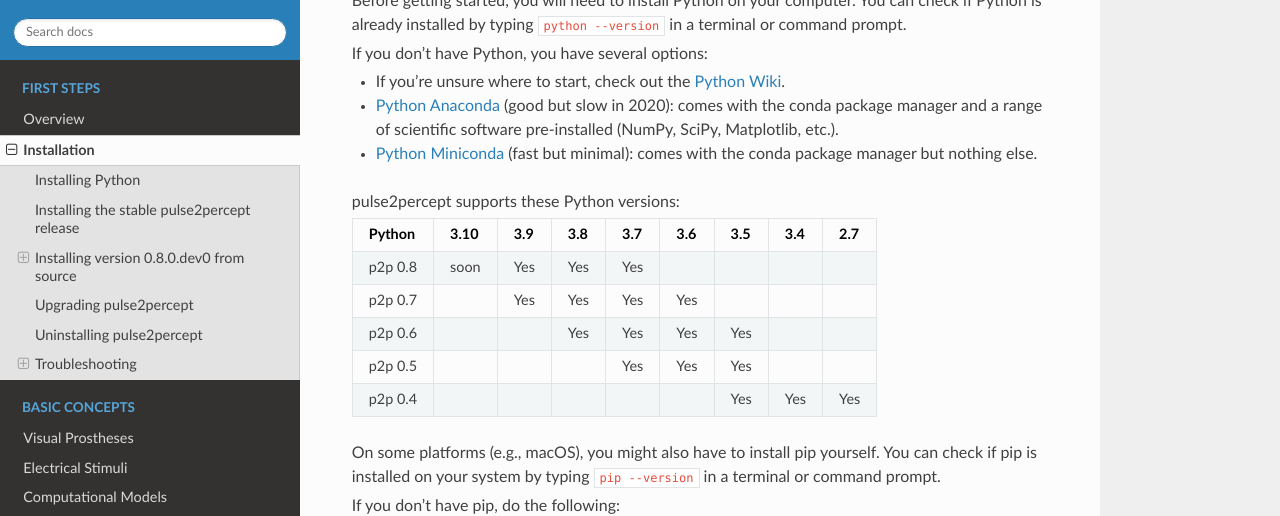
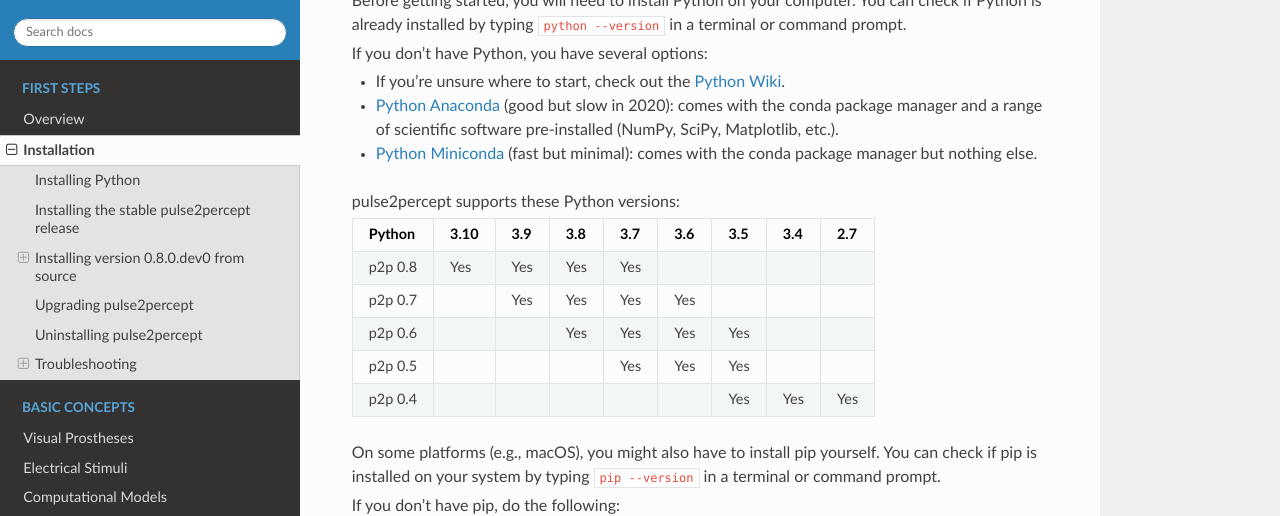
Before and after one commit to pulse2percept/pulse2percept, a Sphinx documentation site: the page built from doc/install.rst, in a window 1280 px wide and 900 px high, scrolled down 457 px. Shown: the top 516 px of the window. Built offline with Sphinx 7.4.7 and the Read the Docs theme 2.0.0, drawn with Linux system fonts in a browser that asks for light colours; pages that are not in the unit, such as notebooks, are missing from menus.

Commit message:
drop i686 builds, add Py310

```diff
--- a/doc/install.rst
+++ b/doc/install.rst
@@ -43,7 +43,7 @@
 +----------------------+-----+-----+-----+-----+-----+-----+-----+-----+
 |        Python        |3.10 | 3.9 | 3.8 | 3.7 | 3.6 | 3.5 | 3.4 | 2.7 |
 +======================+=====+=====+=====+=====+=====+=====+=====+=====+
-| p2p 0.8              |soon | Yes | Yes | Yes |     |     |     |     |
+| p2p 0.8              | Yes | Yes | Yes | Yes |     |     |     |     |
 +----------------------+-----+-----+-----+-----+-----+-----+-----+-----+
 | p2p 0.7              |     | Yes | Yes | Yes | Yes |     |     |     |
 +----------------------+-----+-----+-----+-----+-----+-----+-----+-----+
```
Also changed, not shown: 2 other files.
